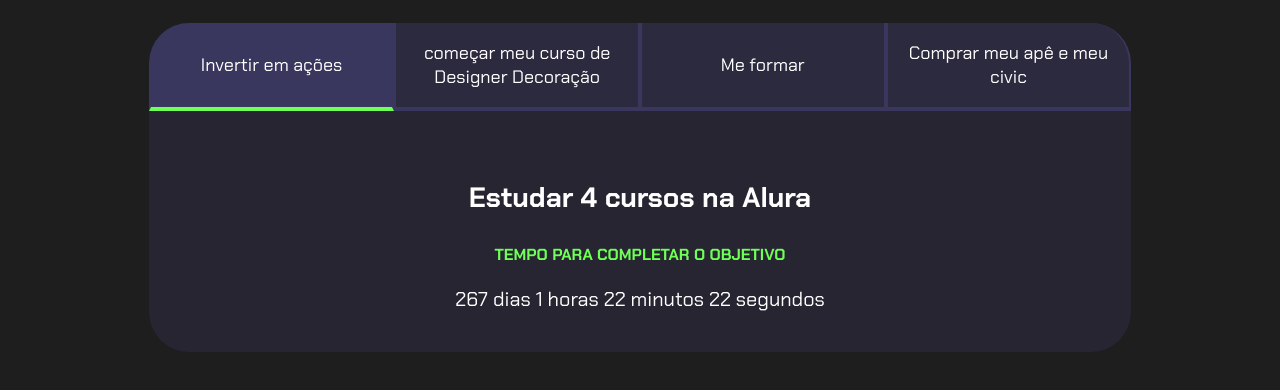
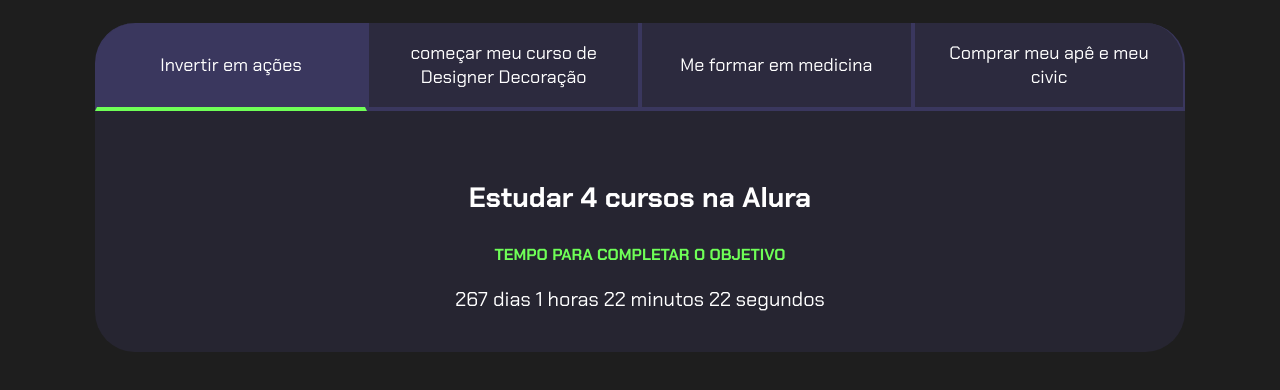
Before and after one commit to marianagabriela12/projeto1, a plain HTML site: page index.html in a window 1280 px wide. Shown: the part 80-470 px from the top of the page. Drawn offline with Linux system fonts and the light colour scheme.

Commit message:
sgkjveurg

```diff
--- a/index.html
+++ b/index.html
@@ -13,7 +13,7 @@
         <div class="botoes">
             <button class="botao ativo">Invertir em ações</button>
             <button class="botao">começar meu curso de Designer Decoração</button>
-            <button class="botao">Me formar</button>
+            <button class="botao">Me formar em medicina</button>
             <button class="botao">Comprar meu apê e meu civic</button>
         </div>
         <div class="abas-textos">
```
